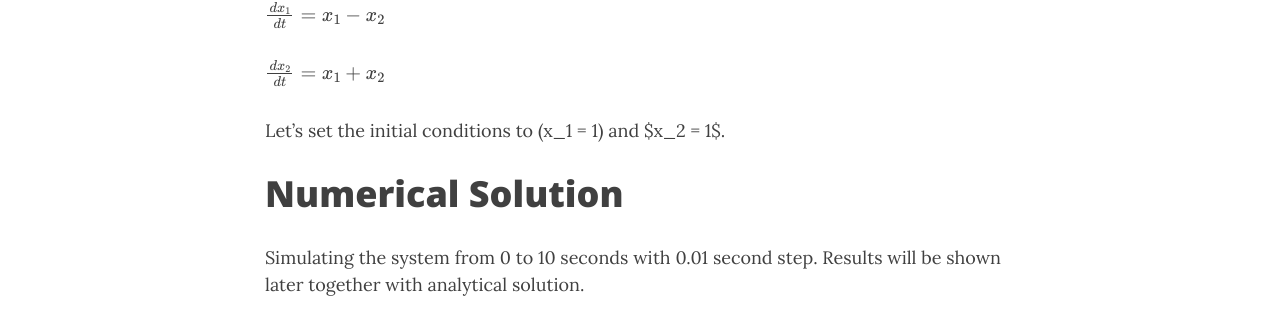
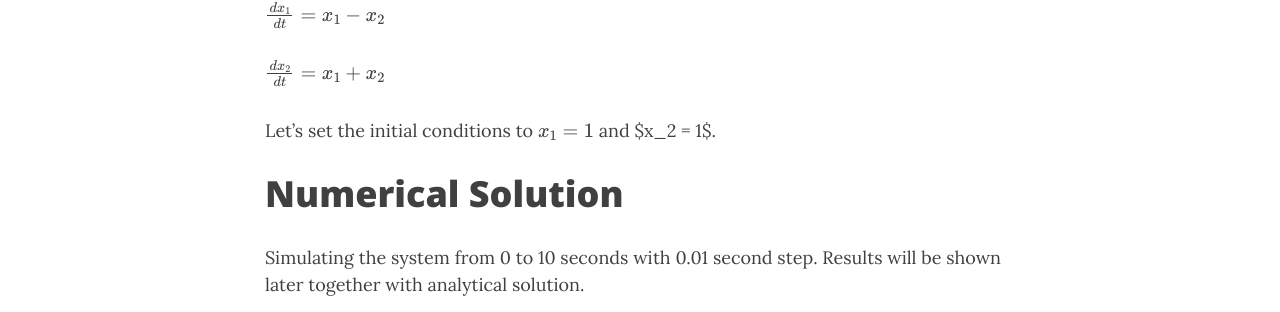
Before and after one commit to vladpetyuk/vladpetyuk.github.io, a Jekyll site: the page built from blog/_posts/2017-01-14-min_ODE_systems_complex_roots.md, in a window 1280 px wide and 900 px high, scrolled down 1146 px. Shown: the part 143-455 px from the top of the window. Built offline with Jekyll 4.4.1, drawn with Linux system fonts in a browser that asks for light colours; nearby versions of some CDN libraries; formulas are drawn with MathJax 3; comment, search, counter and statistics services are not loaded.

Commit message:
addendum
I can’t get right rendering on inline math on github

```diff
--- a/blog/_R/2017-01-14-min_ODE_systems_complex_roots.Rmd
+++ b/blog/_R/2017-01-14-min_ODE_systems_complex_roots.Rmd
@@ -49,7 +49,7 @@ result in the same answer.
 <!-- \\( \\frac{dx_2}{dt} = x_1 + x_2 \\) -->
 $$ \frac{dx_2}{dt} = x_1 + x_2 $$
 
-Let's set the initial conditions to \(x_1 = 1\) and $x_2 = 1$.
+Let's set the initial conditions to \\(x_1 = 1\\) and $x_2 = 1$.
 
 
 
--- a/blog/_posts/2017-01-14-min_ODE_systems_complex_roots.md
+++ b/blog/_posts/2017-01-14-min_ODE_systems_complex_roots.md
@@ -49,7 +49,7 @@ result in the same answer.
 <!-- \\( \\frac{dx_2}{dt} = x_1 + x_2 \\) -->
 $$ \frac{dx_2}{dt} = x_1 + x_2 $$
 
-Let's set the initial conditions to \(x_1 = 1\) and $x_2 = 1$.
+Let's set the initial conditions to \\(x_1 = 1\\) and $x_2 = 1$.
 
 
 
```
